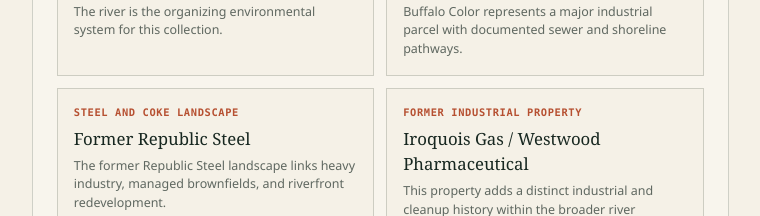
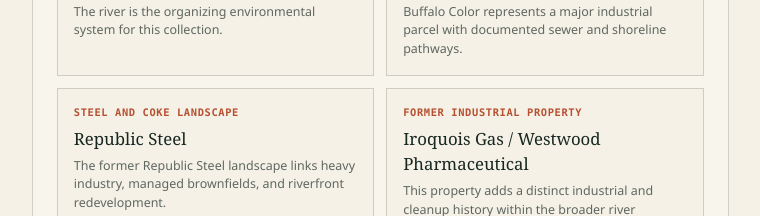
Before and after one commit to townefordmis/wnyatlas, a Next.js app: page /sites/alltift-landfill-ramco-steel in a window 1280 px wide. Shown: the part 4060-4276 px from the top of the page, without its empty margins (45-805 px from the left). Built offline with nearby package versions, Linux system fonts and the light colour scheme.

Commit message:
Simplify former site display names

```diff
--- a/src/app/chemicals/[id]/page.tsx
+++ b/src/app/chemicals/[id]/page.tsx
@@ -11,6 +11,7 @@
 } from "@/data/chemicals";
 import { featuredSites } from "@/data/featured-sites";
 import { getSiteStory } from "@/lib/site-story";
+import { getPublicSiteName } from "@/lib/site-name";
 
 type ChemicalPageProps = {
   params: Promise<{ id: string }>;
@@ -156,7 +157,7 @@
                 <div className="chemical-related-sites">
                   {relatedSites.map((site) => (
                     <Link href={`/sites/${site.id}`} key={site.id}>
-                      <strong>{site.name}</strong>
+                      <strong>{getPublicSiteName(site.name)}</strong>
                       <span>{site.municipality} · {site.county} County</span>
                     </Link>
                   ))}
--- a/src/app/places/page.tsx
+++ b/src/app/places/page.tsx
@@ -3,6 +3,7 @@
 
 import { SiteHeader } from "@/components/site-header";
 import { featuredSites } from "@/data/featured-sites";
+import { getPublicSiteName } from "@/lib/site-name";
 
 export const metadata: Metadata = {
   title: "All Documented Places",
@@ -30,10 +31,10 @@
 
 export default function PlacesPage() {
   const sortedSites = [...featuredSites].sort((a, b) =>
-    a.name.localeCompare(b.name),
+    getPublicSiteName(a.name).localeCompare(getPublicSiteName(b.name)),
   );
   const groups = Object.groupBy(sortedSites, (site) =>
-    site.name.charAt(0).toUpperCase(),
+    getPublicSiteName(site.name).charAt(0).toUpperCase(),
   );
 
   return (
@@ -67,7 +68,7 @@
               <div>
                 {sites?.map((site) => (
                   <Link key={site.id} href={`/sites/${site.id}`}>
-                    <strong>{site.name}</strong>
+                    <strong>{getPublicSiteName(site.name)}</strong>
                     <span>
                       {site.municipality} · {site.county} County ·{" "}
                       {categoryLabels[site.category]}
--- a/src/app/sites/[id]/page.tsx
+++ b/src/app/sites/[id]/page.tsx
@@ -16,6 +16,7 @@
 import { formerWaterwayRecords } from "@/data/former-waterways";
 import { getConnectionGroupsForSite } from "@/data/site-connections";
 import { getSiteStory } from "@/lib/site-story";
+import { getPublicSiteName } from "@/lib/site-name";
 
 type SitePageProps = {
   params: Promise<{ id: string }>;
@@ -45,8 +46,10 @@
     return {};
   }
 
+  const publicName = getPublicSiteName(site.name);
+
   return {
-    title: site.name,
+    title: publicName,
     description: site.summary,
     alternates: {
       canonical: `/sites/${site.id}`,
@@ -54,7 +57,7 @@
     openGraph: {
       type: "article",
       url: `/sites/${site.id}`,
-      title: `${site.name} | WNYAtlas`,
+      title: `${publicName} | WNYAtlas`,
       description: site.summary,
       images: site.image
         ? [
@@ -67,7 +70,7 @@
     },
     twitter: {
       card: "summary_large_image",
-      title: `${site.name} | WNYAtlas`,
+      title: `${publicName} | WNYAtlas`,
       description: site.summary,
       images: [site.image?.src ?? "/opengraph-image"],
     },
@@ -82,6 +85,7 @@
     notFound();
   }
 
+  const publicName = getPublicSiteName(site.name);
   const story = getSiteStory(site);
   const namedChemicals = findChemicalsInText(
     [
@@ -116,7 +120,7 @@
       {
         "@type": "Article",
         "@id": `${siteUrl}#article`,
-        headline: site.name,
+        headline: publicName,
         description: site.summary,
         url: siteUrl,
         mainEntityOfPage: siteUrl,
@@ -146,7 +150,8 @@
       {
         "@type": "Place",
         "@id": `${siteUrl}#place`,
-        name: site.name,
+        name: publicName,
+        ...(publicName !== site.name ? { alternateName: site.name } : {}),
         description: site.summary,
         address: {
           "@type": "PostalAddress",
@@ -178,7 +183,7 @@
           {
             "@type": "ListItem",
             position: 3,
-            name: site.name,
+            name: publicName,
             item: siteUrl,
           },
         ],
@@ -197,7 +202,7 @@
             <p className="eyebrow">
               {site.category} · {site.county} County
             </p>
-            <h1>{site.name}</h1>
+            <h1>{publicName}</h1>
             <p className="story-location">{site.municipality}</p>
             {site.image && (
               <figure className="story-image">
@@ -445,7 +450,7 @@
                             }
                           >
                             <span>{member.role}</span>
-                            <strong>{member.site.name}</strong>
+                            <strong>{getPublicSiteName(member.site.name)}</strong>
                             <p>{member.connection}</p>
                           </Link>
                         ))}
--- a/src/components/atlas-map.tsx
+++ b/src/components/atlas-map.tsx
@@ -7,6 +7,7 @@
 import type { Map as MapLibreMap, Marker } from "maplibre-gl";
 
 import { featuredSites } from "@/data/featured-sites";
+import { getPublicSiteName } from "@/lib/site-name";
 import type { AtlasSite } from "@/types/site";
 
 const regionCenter: [number, number] = [-78.84, 42.8];
@@ -174,7 +175,7 @@
         .addTo(mapInstance);
       const element = marker.getElement();
       element.classList.add("atlas-native-marker");
-      element.setAttribute("aria-label", `Show ${site.name}, ${site.municipality}`);
+      element.setAttribute("aria-label", `Show ${getPublicSiteName(site.name)}, ${site.municipality}`);
       element.addEventListener("click", () => selectSite(site));
       markerStore.set(site.id, marker);
     });
@@ -361,7 +362,7 @@
                 >
                   <span>{String(index + 1).padStart(2, "0")}</span>
                   <span>
-                    <strong>{site.name}</strong>
+                    <strong>{getPublicSiteName(site.name)}</strong>
                     <small>{site.municipality}</small>
                   </span>
                 </button>
@@ -405,7 +406,7 @@
                 {categoryLabels[displayedSite.category]} · {displayedSite.county}{" "}
                 County
               </p>
-              <h3>{displayedSite.name}</h3>
+              <h3>{getPublicSiteName(displayedSite.name)}</h3>
               <p>{displayedSite.summary}</p>
               {displayedSite.pfasStatus && (
                 <p className={`map-pfas-status is-${displayedSite.pfasStatus}`}>
--- a/src/components/site-directory.tsx
+++ b/src/components/site-directory.tsx
@@ -4,6 +4,7 @@
 import { useState } from "react";
 
 import { featuredSites } from "@/data/featured-sites";
+import { getPublicSiteName } from "@/lib/site-name";
 
 const INITIAL_SITE_COUNT = 8;
 
@@ -110,7 +111,7 @@
                 {String(index + 1).padStart(2, "0")}
               </span>
               <span>
-                <h3>{site.name}</h3>
+                <h3>{getPublicSiteName(site.name)}</h3>
                 <p>
                   {site.municipality} · {site.county} County
                 </p>
--- a/src/components/site-header.tsx
+++ b/src/components/site-header.tsx
@@ -8,6 +8,7 @@
 import { chemicalProfiles } from "@/data/chemicals";
 import { featuredSites } from "@/data/featured-sites";
 import { healthSearchCounties, healthSearchTopics } from "@/data/health-search-catalog";
+import { getPublicSiteName } from "@/lib/site-name";
 
 const MAX_RESULTS = 6;
 
@@ -30,7 +31,7 @@
       .map((site) => ({
         id: `place-${site.id}`,
         href: `/sites/${site.id}`,
-        name: site.name,
+        name: getPublicSiteName(site.name),
         detail: `${site.municipality} · ${site.county} County`,
         image: site.image,
       }));
--- /dev/null
+++ b/src/lib/site-name.ts
@@ -0,0 +1,4 @@
+export function getPublicSiteName(name: string) {
+  const withoutFormerPrefix = name.replace(/^Former\s+/i, "").trim();
+  return withoutFormerPrefix || name;
+}
```
